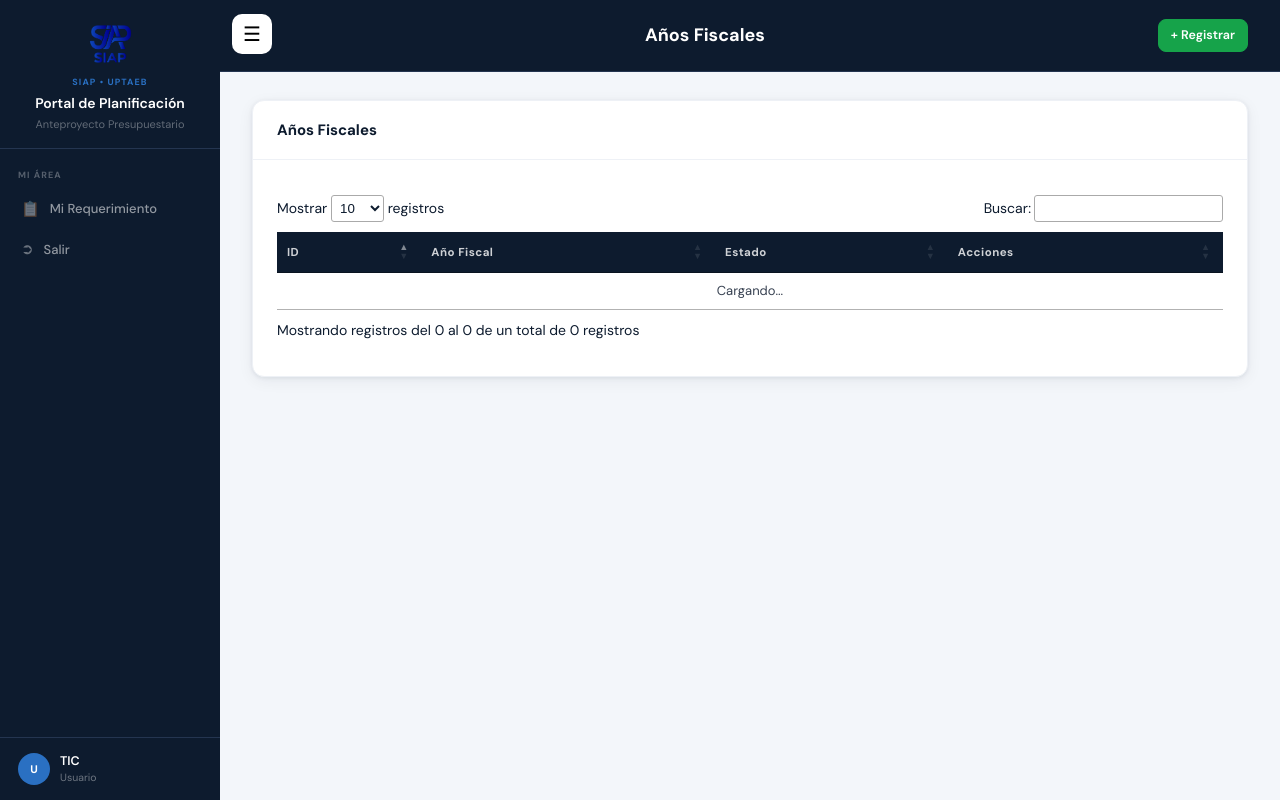
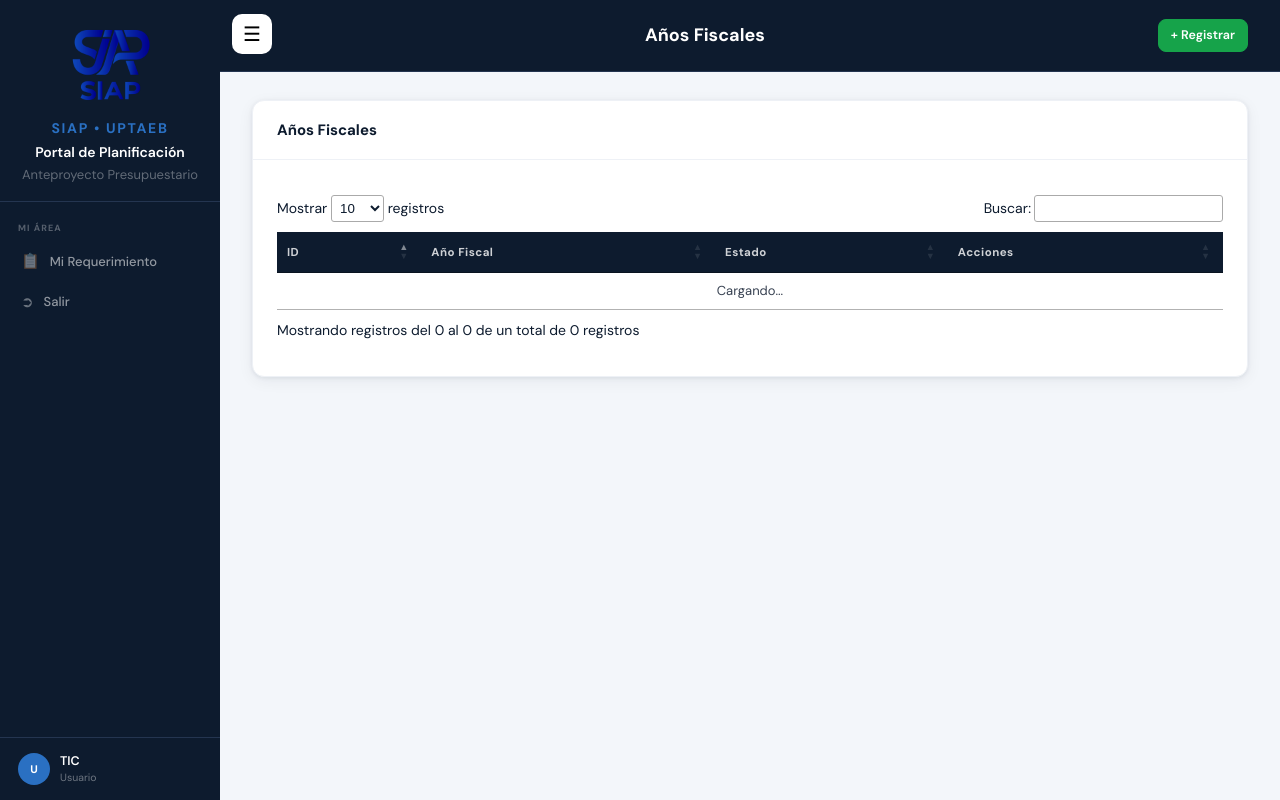
Before and after one commit to ddiego457/proyecto-SIAP, a PHP site: template app/view/anioFiscal/userView.php in a window 1280 px wide. Run offline with PHP 8.4, Linux system fonts and the light colour scheme; the template is opened without the code that fills it, so the values that code supplies are empty.

Commit message:
estilos layout

```diff
--- a/app/view/layout/sidebar.php
+++ b/app/view/layout/sidebar.php
@@ -15,7 +15,7 @@ if (!function_exists('sidebarLink')) {
 <aside class="sidebar">
     <div class="sidebar-brand">
         <div class="sidebar-brand-logo">
-            <img src="assets/img/SIAPlogo.png" alt="SIAP" style="width:48px;height:48px;object-fit:contain;">
+            <img src="assets/img/SIAPlogo.png" alt="SIAP">
         </div>
         <div class="sidebar-brand-eyebrow">SIAP &bull; UPTAEB</div>
         <div class="sidebar-brand-name">Portal de Planificaci&oacute;n</div>
--- a/assets/css/siap.css
+++ b/assets/css/siap.css
@@ -58,6 +58,20 @@ body {
   overflow-x: hidden;
 }
 a { text-decoration: none; color: inherit; }
+
+::-webkit-scrollbar-thumb{
+  background: var(--navy);
+  border-radius: 12px;
+  border: 3px solid white;
+}
+
+::-webkit-scrollbar-track{
+  background: black;
+}
+
+::-webkit-scrollbar{
+  width: 12 px;
+}
 
 /* ============================================================
   LOGIN PAGE
@@ -298,12 +312,16 @@ a { text-decoration: none; color: inherit; }
 
 .sidebar-brand-logo {
   margin-bottom: 8px;
+
 }
 .sidebar-brand-logo img {
   display: block;
+  width:90px;
+  height:90px;
+  object-fit:contain;
 }
 .sidebar-brand-eyebrow {
-  font-size: 9px;
+  font-size: 14px;
   font-weight: 700;
   letter-spacing: .12em;
   text-transform: uppercase;
@@ -316,7 +334,7 @@ a { text-decoration: none; color: inherit; }
   color: var(--white);
 }
 .sidebar-brand-sub {
-  font-size: 11px;
+  font-size: 13px;
   color: rgba(255,255,255,.35);
   margin-top: 2px;
 }
@@ -644,7 +662,7 @@ a { text-decoration: none; color: inherit; }
   border: 1px solid var(--border-light);
   border-radius: var(--radius-lg);
   box-shadow: var(--shadow);
-  overflow: hidden;
+  overflow-x: hidden;
 }
 .card-header {
   padding: 18px 24px;
```
